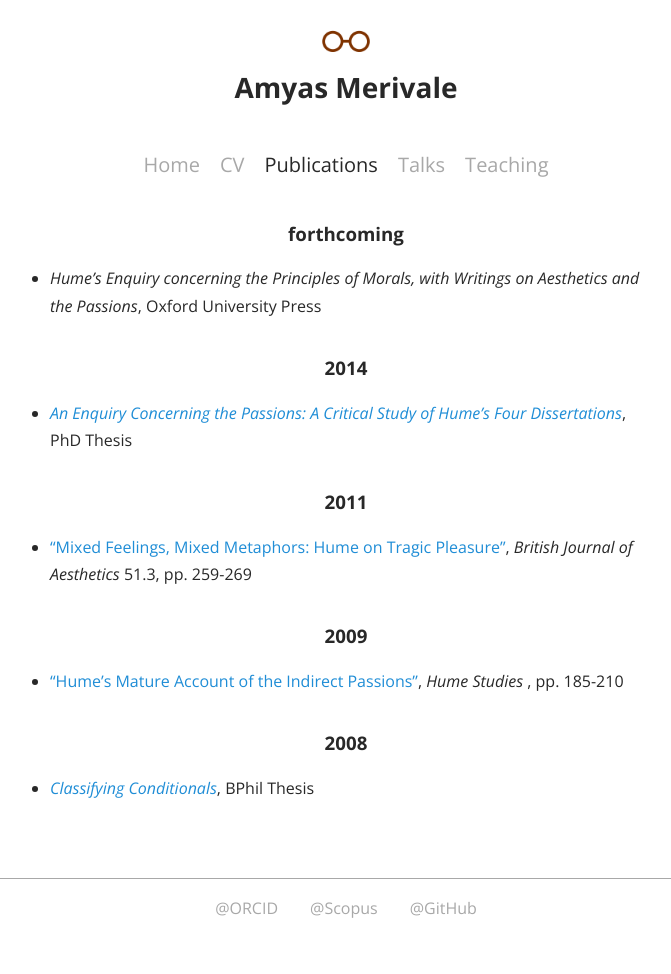
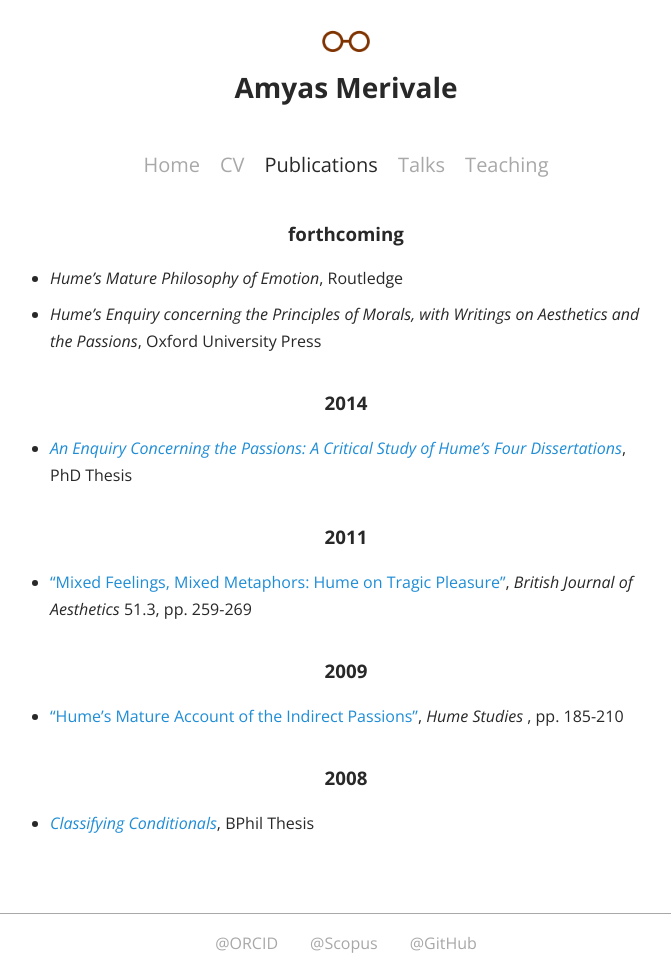
Before and after one commit to merivale/merivale.github.io, a Jekyll site: the page built from publications/index.md, in a window 1280 px wide. Shown: the whole page, without its empty margins (294-965 px from the left). Built offline with Jekyll 4.4.1, drawn with Linux system fonts in a browser that asks for light colours; nearby versions of some CDN libraries; before the commit the page ends 938 px from its top, so only the background shows below that.

Commit message:
added routledge book to publications

```diff
--- a/_data/publications.yml
+++ b/_data/publications.yml
@@ -1,5 +1,7 @@
 - year: "forthcoming"
   books:
+    - title: "Hume's Mature Philosophy of Emotion"
+      publisher: "Routledge"
     - title: "Hume's Enquiry concerning the Principles of Morals, with Writings on Aesthetics and the Passions"
       publisher: "Oxford University Press"
 - year: "2014"
```
Also changed, not shown: _layouts/presentation.html (line endings or trailing spaces).
